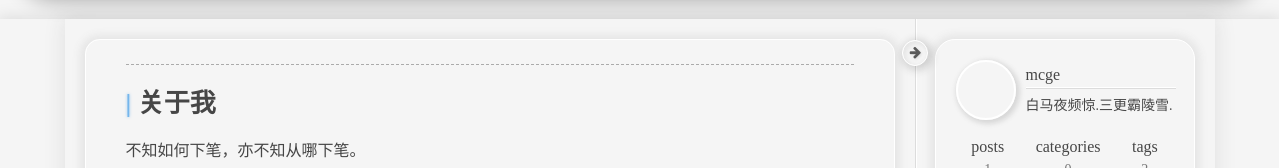
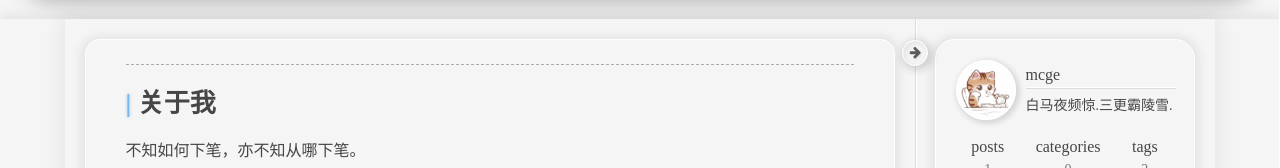
Before and after one commit to mcgeq/mcgeq.github.io, a plain HTML site: page about/index.html in a window 1280 px wide. Shown: the part 481-649 px from the top of the page. Drawn offline with nearby package versions, Linux system fonts and the light colour scheme; some packages are replaced by stand-ins of ours; a script that the page names is missing.

Commit message:
add author images purseu/mcge-blog@39d8dce2105d098d2565bd38e17c1a9e12f94191

```diff
--- a/about/index.html
+++ b/about/index.html
@@ -261,7 +261,7 @@
     <div class="zuozhe">
 
             <div class="datou">
-                <img class="lazyload" src="/images/thumbnail.gif" data-src="/images/author.jpeg" alt="">
+                <img class="lazyload" src="/images/thumbnail.gif" data-src="/images/author.jpg" alt="">
             </div>
 
         <div class="name-jianjie">
```
Also changed, not shown: categories/index.html (+1 -1 lines), posts/hugo-is-deployed-on-github-pages/index.html (+1 -1 lines), posts/index.html (+1 -1 lines), series/index.html (+1 -1 lines), tags/blog/index.html (+1 -1 lines), tags/hugo/index.html (+1 -1 lines), tags/index.html (+1 -1 lines), images/author.jpg (added).
